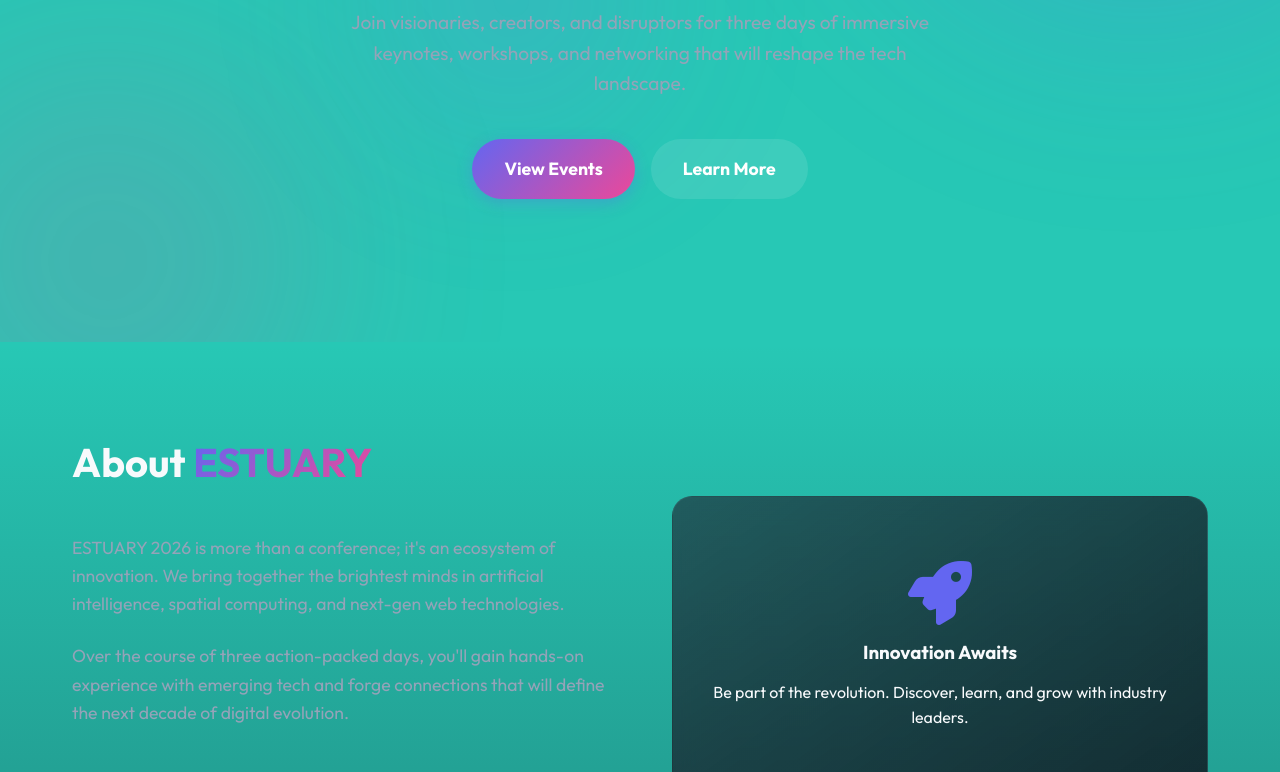
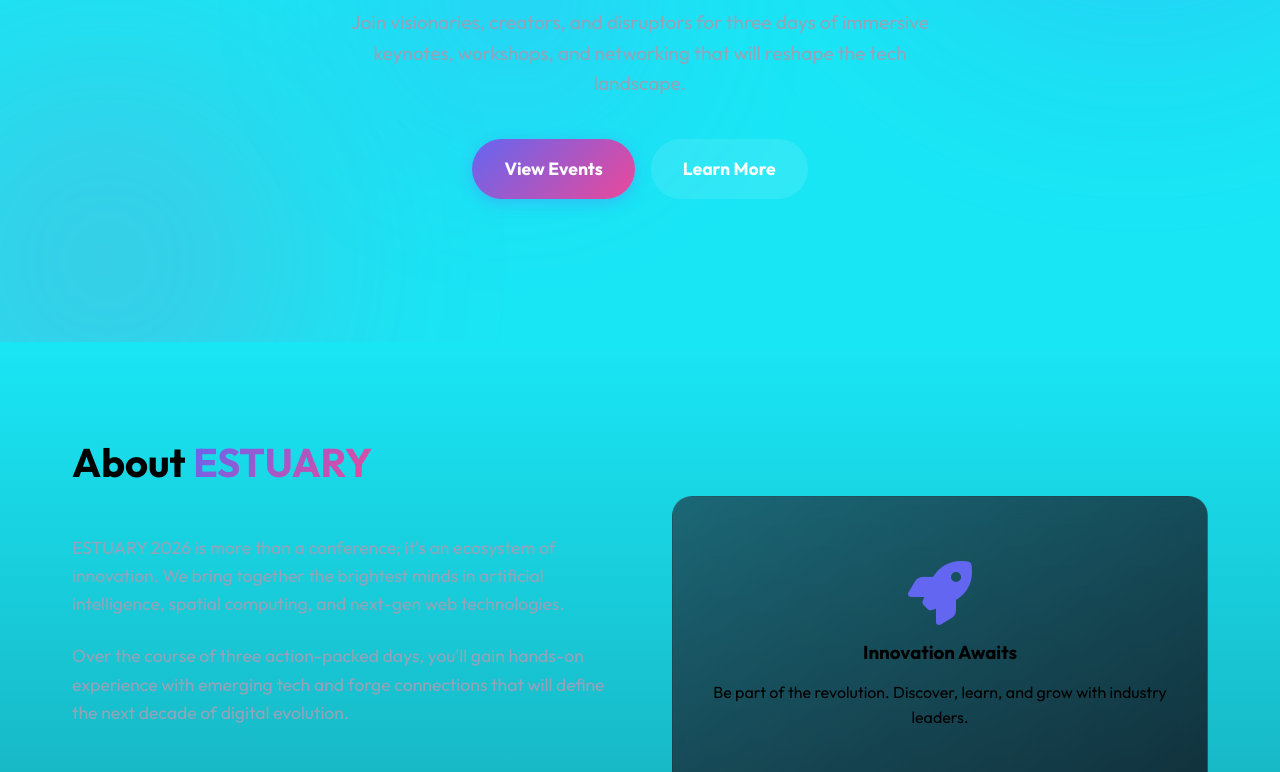
Before and after one commit to krishnakanthkve2017-tech/estuary2k26, a plain HTML site: page index.html in a window 1280 px wide. Shown: the part 458-1230 px from the top of the page. Drawn offline with Linux system fonts and the light colour scheme.

Commit message:
Update background and text colors

```diff
--- a/styles.css
+++ b/styles.css
@@ -1,12 +1,12 @@
 /* Base & Reset */
 :root {
-    --bg-dark: #27c8b5;
+    --bg-dark: #19e6f5;
     --bg-card: rgba(20, 20, 30, 0.6);
     --primary: #6366f1;
     --primary-hover: #4f46e5;
     --secondary: #ec4899;
     --accent: #8b5cf6;
-    --text-main: #f8fafc;
+    --text-main: #000000;
     --text-muted: #94a3b8;
     --border-color: rgba(255, 255, 255, 0.1);
     --gradient-1: linear-gradient(135deg, var(--primary), var(--secondary));
```
